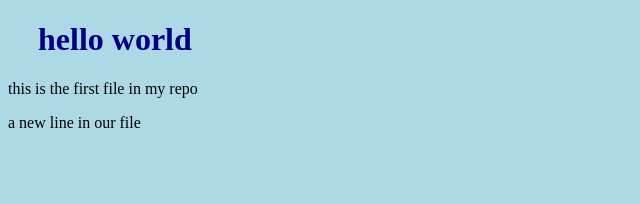
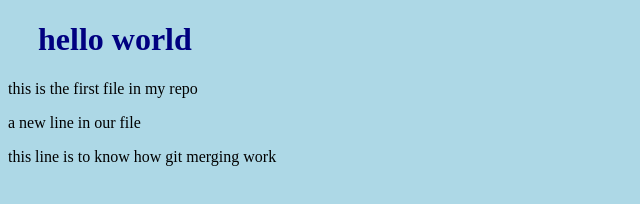
Before and after one commit to Amran13/git-with-w3school, a plain HTML site: page index.html in a window 1280 px wide. Shown: the whole page, without its empty margins (0-640 px from the left). Drawn offline with Linux system fonts and the light colour scheme.

Commit message:
updated index.html with emergency fix

```diff
--- a/index.html
+++ b/index.html
@@ -11,5 +11,6 @@
     <h1>hello world</h1>
     <p>this is the first file in my repo</p>
     <p>a new line in our file</p>
+    <p>this line is to know how git merging work</p>
 </body>
 </html>
```
